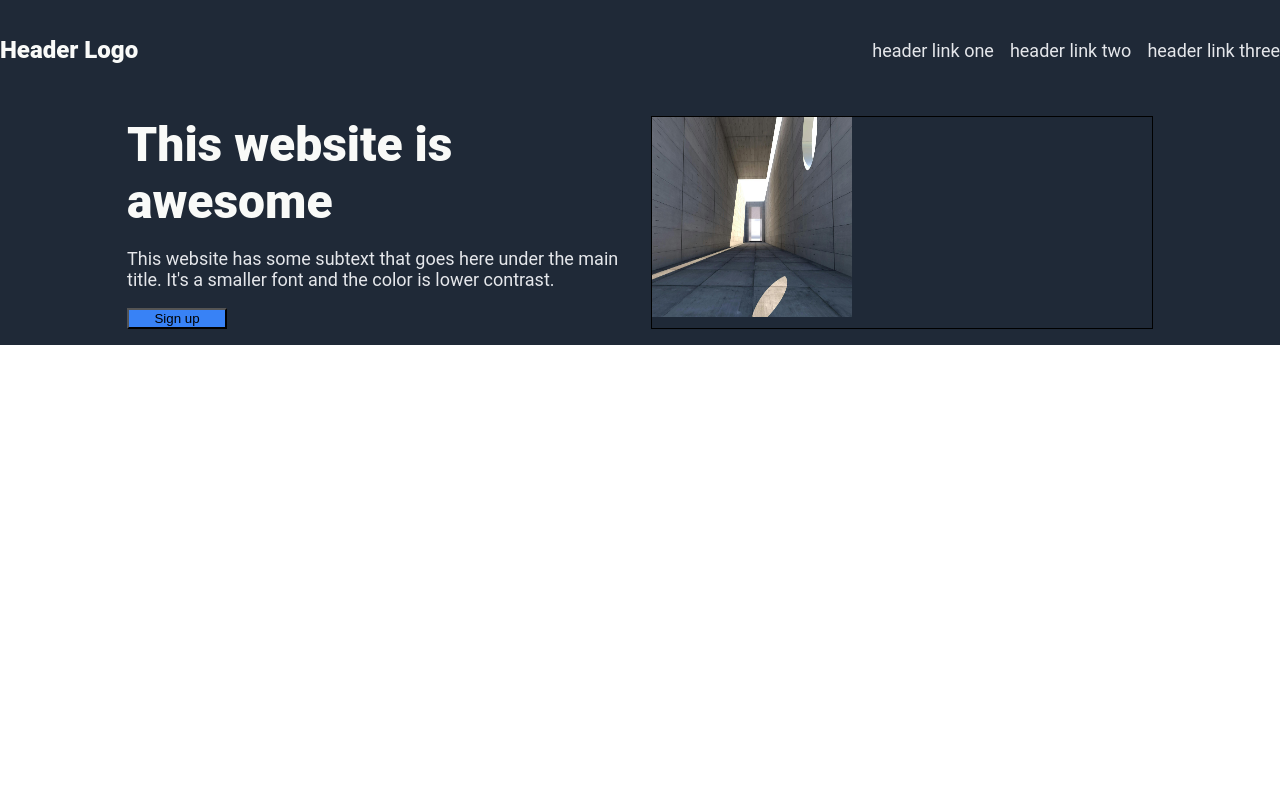
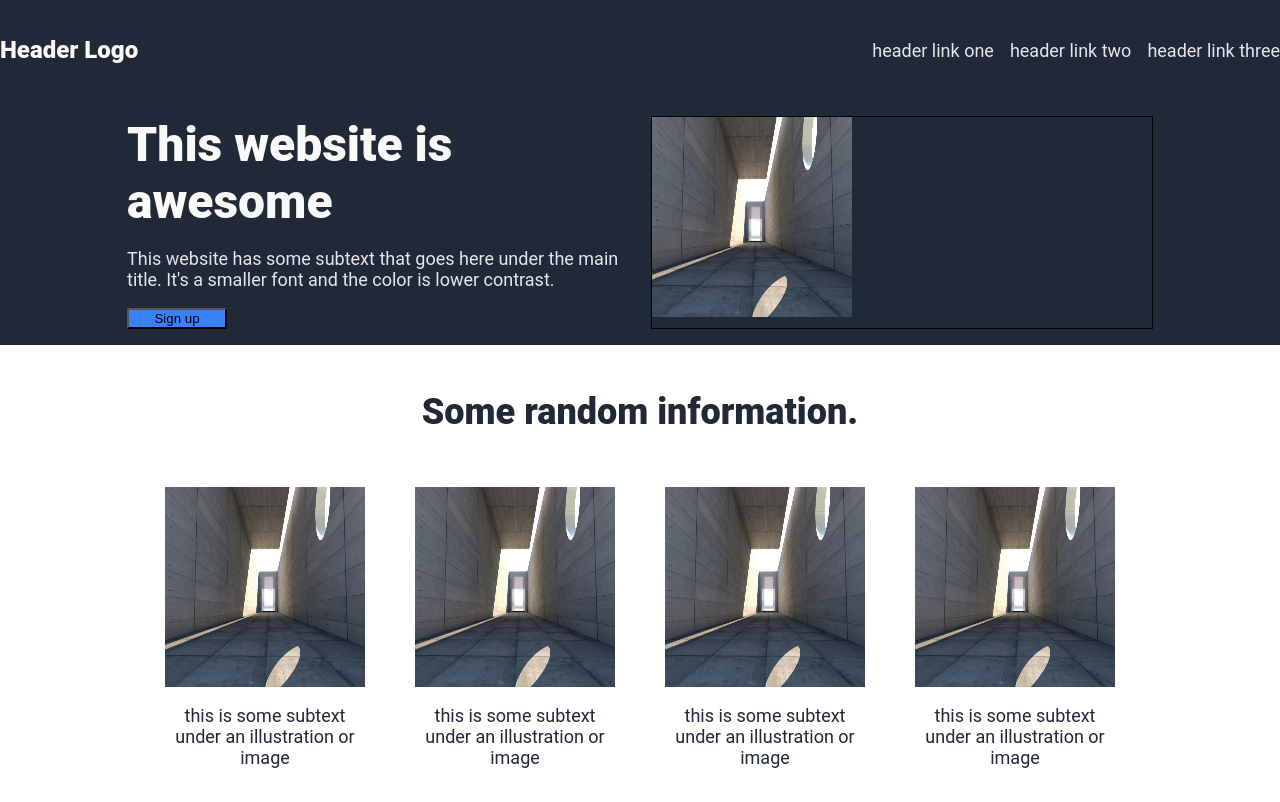
Before and after one commit to MSanouvo/landing-page-test, a plain HTML site: page index.html in a window 1280 px wide. Drawn offline with Linux system fonts and the light colour scheme.

Commit message:
Added section 2
- included placeholder images and texts
- contents to be filled in later

```diff
--- a/index.html
+++ b/index.html
@@ -29,8 +29,26 @@
         </div>
     </div>
     <!--Webpage Section 2-->
-    <div>
-
+    <div class="section-2">
+        <h2 class="heading sub-text">Some random information.</h2>
+        <div class="info-boxes">
+            <div class="box">
+                <img src="images/placeholder.jpg" alt="placeholder image">
+                <p class="info">this is some subtext under an illustration or image</p>
+            </div>
+            <div class="box">
+                <img src="images/placeholder.jpg" alt="placeholder image">
+                <p class="info">this is some subtext under an illustration or image</p>
+            </div>
+            <div class="box">
+                <img src="images/placeholder.jpg" alt="placeholder image">
+                <p class="info">this is some subtext under an illustration or image</p>
+            </div>
+            <div class="box">
+                <img src="images/placeholder.jpg" alt="placeholder image">
+                <p class="info">this is some subtext under an illustration or image</p>
+            </div>
+        </div>
     </div>
     <!--Webpage Section 3-->
 
--- a/style.css
+++ b/style.css
@@ -42,13 +42,20 @@ a{
     color: #E5E7EB;
 }
 
-.section-1{
-    background-color: #1F2937;
+.section-1,
+.section-2{
     display: flex;
-    flex-direction: row;
     justify-content: center;
     gap: 24px;
     padding: 16px 0;
+}
+.section-1{
+    background-color: #1F2937;
+    flex-direction: row;
+}
+
+.section-2{
+    flex-direction: column;
 }
 
 .left-side,
@@ -80,3 +87,30 @@ button{
     padding: 0;
     margin: 0;
 }
+
+.info-boxes{
+    display: flex;
+    flex-direction: row;
+    justify-content: center;
+    gap: 50px;
+}
+
+.sub-text{
+    font-size: 36px;
+    color: #1F2937;
+    font-weight: 900;
+    text-align: center;
+}
+
+.box{
+    display: flex;
+    flex-direction: column;
+    justify-content: center;
+    align-items: center;
+    width: 200px;
+}
+
+.info{
+    color: #1F2937;
+    text-align: center;
+}
```
